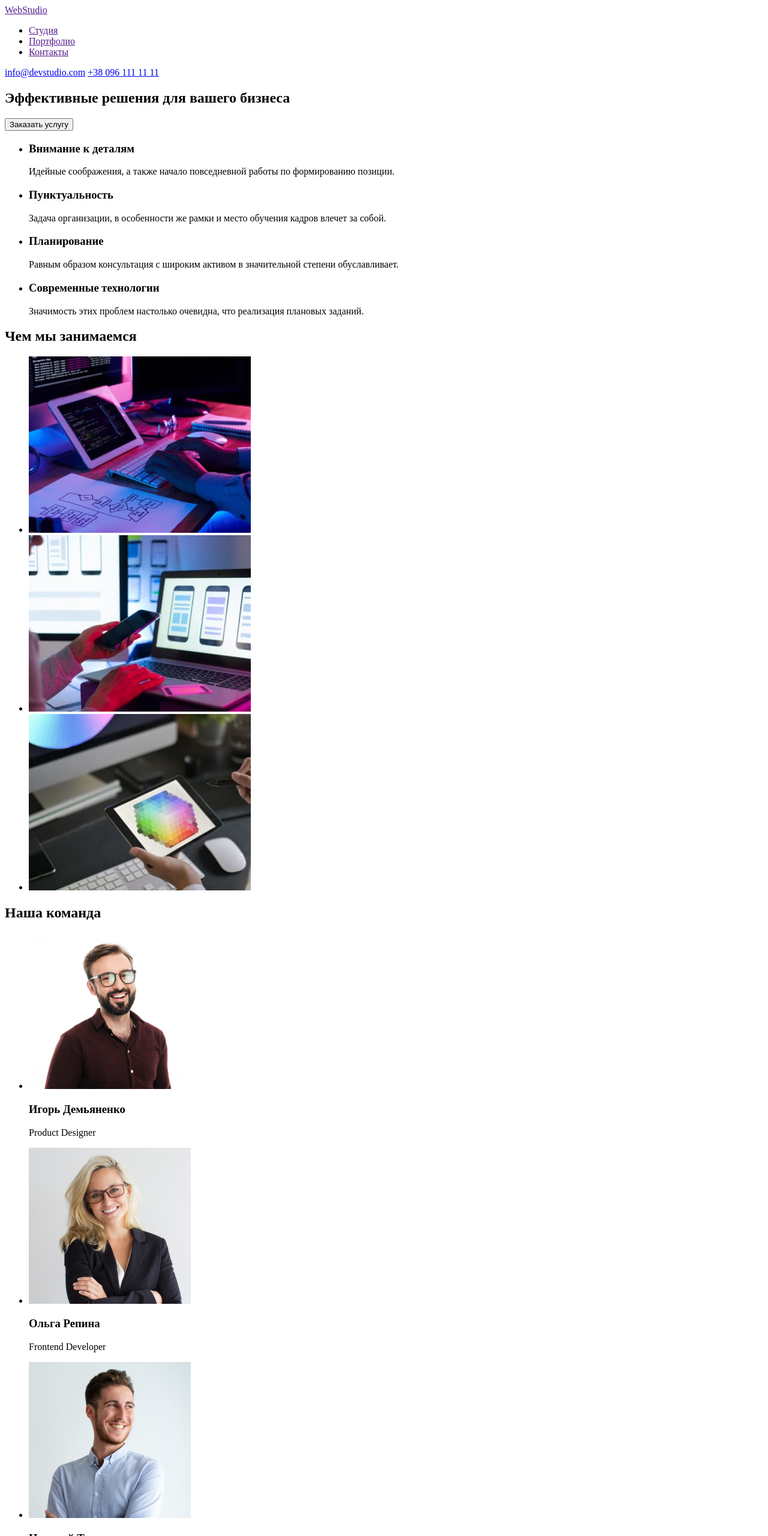
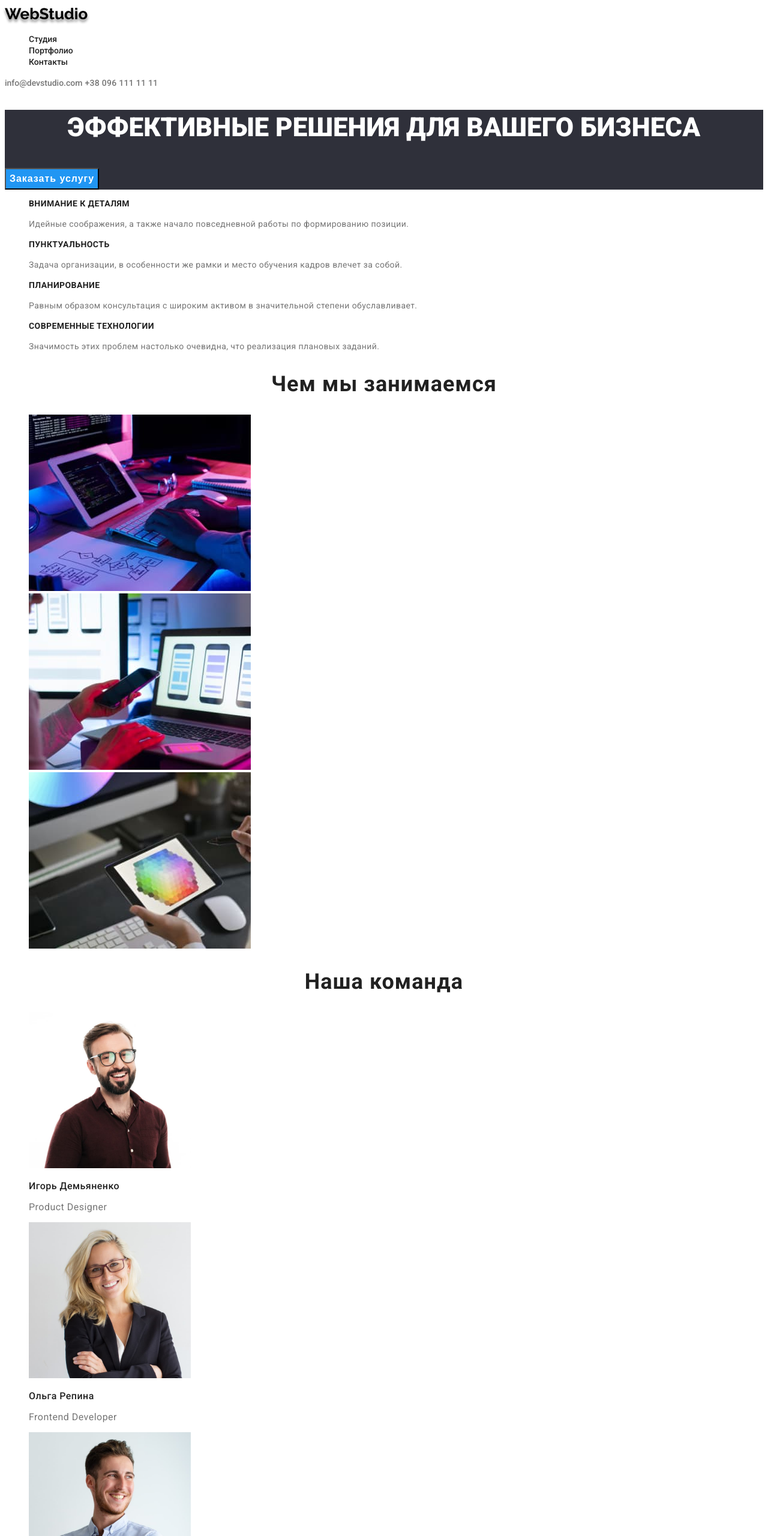
Before and after one commit to KovalchukAnastasia/goit-markup-hw-02, a plain HTML site: page index.html in a window 1280 px wide. Shown: the top 2560 px of the page at 60% size. Drawn offline with Linux system fonts and the light colour scheme.

Commit message:
make hw02

```diff
--- /dev/null
+++ b/css/styles.css
@@ -0,0 +1,296 @@
+:root {
+    --header-color: #212121;;
+    --main-title-color: #ffffff;
+    --second-title-color: #757575;
+}
+
+body {
+    font-family: "Roboto", sans-serif;
+    color: #ffffff;
+}
+
+.list {
+    list-style: none;
+}
+
+.link {
+    text-decoration: none;
+}
+/*----------header----------*/
+.header{
+
+}
+
+.header-logo {
+    font-family: 'Raleway';
+    font-weight: 700;
+    font-size: 26px;
+    line-height: 1.19;
+    color: #000000; /* and color: #2196F3;*/
+    text-shadow: 0px 4px 4px rgba(0, 0, 0, 0.25), 0px 4px 4px rgba(0, 0, 0, 0.25);
+}
+
+.header-nav {
+
+}
+
+.header-list {
+
+}
+
+.header-link {
+    font-weight: 500;
+    font-size: 14px;
+    line-height: 1.14;
+    color: var(--header-color);
+}
+
+.header-link:hover,
+.header-link:focus {
+    color: #2196F3;
+}
+
+.header-mail {
+    font-weight: 500;
+    font-size: 14px;
+    line-height: 1.14;
+    color: var(--second-title-color);
+}
+.header-mail:hover,
+.header-mail:focus {
+    color: #2196F3;
+}
+
+.header-tel {
+    font-weight: 500;
+    font-size: 14px;
+    line-height: 1.14;
+    letter-spacing: 0.02em;
+    color: var(--second-title-color);
+}
+
+.header-tel:hover,
+.header-tellipse {
+    color: #2196F3;
+}
+
+/*----------main----------*/
+.main {
+    background-color: #2F303A;
+}
+
+.main-title {
+    font-weight: 900;
+    font-size: 44px;
+    line-height: 1.36;
+    text-align: center;
+    text-transform: uppercase;
+    color: #FFFFFF;
+}
+
+.main-btn {
+    font-style: inherit;
+    font-weight: 700;
+    font-size: 16px;
+    line-height: 1.88;
+    display: flex;
+    align-items: center;
+    text-align: center;
+    letter-spacing: 0.06em;
+    color: #FFFFFF;
+    cursor: pointer;
+    background-color:#2196F3
+}
+
+/*----------pproperties----------*/
+
+.pproperties {
+
+}
+
+.properties-list {
+
+}
+.properties-item {
+
+}
+
+.properties-title {
+    font-weight: 700;
+    font-size: 14px;
+    line-height: 1.14;
+    letter-spacing: 0.03em;
+    text-transform: uppercase;
+    color: var(--header-color);
+}
+
+.properties-text {
+    font-weight: 400;
+    font-size: 14px;
+    line-height: 1.71;
+    letter-spacing: 0.03em;
+    color: var(--second-title-color);
+}
+
+/*----------work----------*/
+
+.work {
+
+}
+
+.work-title {
+    font-weight: 700;
+    font-size: 36px;
+    line-height: 1.17;
+    text-align: center;
+    letter-spacing: 0.03em;
+    color: var(--header-color);
+}
+
+.work-item {
+
+}
+
+/*----------team----------*/
+.team {
+
+}
+
+.taem-first-title {
+    font-weight: 700;
+    font-size: 36px;
+    line-height: 1.17;
+    text-align: center;
+    letter-spacing: 0.03em;
+    color: var(--header-color);
+}
+
+.team-second-title {
+    font-weight: 500;
+    font-size: 16px;
+    line-height: 1.19;
+    letter-spacing: 0.03em;
+    color: var(--header-color);
+}
+
+.team-text {
+    font-weight: 400;
+    font-size: 16px;
+    line-height: 1.19;
+    letter-spacing: 0.03em;
+    color: var(--second-title-color);
+}
+
+/*----------footer----------*/
+
+.footer {
+    background-color: #2F303A;
+}
+
+.footer-logo {
+    font-weight: 700;
+    font-size: 26px;
+    line-height: 1.19;
+    letter-spacing: 0.03em;
+    color: #FFFFFF; /* and color: #2196F3;*/
+
+}
+
+.contacts {
+
+}
+
+.contacts-list{
+
+}
+
+.contacts-item {
+
+}
+
+.contacts-item-link {
+    font-style: normal;
+    font-weight: 400;
+    font-size: 14px;
+    line-height: 1.71;
+    letter-spacing: 0.03em;
+    color: #FFFFFF;
+
+}
+
+.contacts-mail-link {
+    font-style: normal;
+    font-weight: 400;
+    font-size: 14px;
+    line-height: 1.71;
+    letter-spacing: 0.03em;
+    color: rgba(255, 255, 255, 0.6);
+}
+.contacts-tel-link {
+    font-style: normal;
+    font-weight: 400;
+    font-size: 14px;
+    line-height: 1.71;
+    letter-spacing: 0.03em;
+    color: rgba(255, 255, 255, 0.6);
+}
+
+  .contacts-item-link:hover,
+  .contacts-item-link:focus {
+    color: #2196F3;
+}
+
+  .contacts-mail-link:hover,
+  .contacts-mail-link:focus {
+    color: #2196F3;
+}
+
+  .contacts-tel-link:hover,
+  .contacts-tel-link:focus {
+      color: #2196F3;
+  }
+
+
+  /*----------PORTFOLIO----------*/
+
+    .portfolio-filter-btn {
+        font-family: inherit;
+        font-style: normal;
+        font-weight: 500;
+        font-size: 16px;
+        line-height: 1.62;
+        letter-spacing: 0.03em;
+        color: #212121;
+        cursor: pointer;
+    }
+    .portfolio-filter-btn:hover,
+    .portfolio-filter-btn:focus {
+        background-color: #2196F3;
+        color: #FFFFFF;
+    }
+
+
+  .projects-list {
+
+  }
+
+  .project-item {
+
+  }
+  .project-title {
+    font-style: normal;
+    font-weight: 700;
+    font-size: 18px;
+    line-height: 2.0;
+    letter-spacing: 0.06em;
+    color: #212121;
+  }
+  .projects-tex {
+    font-style: normal;
+    font-weight: 400;
+    font-size: 16px;
+    line-height: 1.88px;
+    letter-spacing: 0.03em;
+    color: #757575;
+
+  }
--- a/index.html
+++ b/index.html
@@ -5,85 +5,96 @@
     <meta http-equiv="X-UA-Compatible" content="IE=edge">
     <meta name="viewport" content="width=device-width, initial-scale=1.0">
     <title>WebStudio</title>
+    <link href="https://fonts.googleapis.com/css2?family=Raleway:wght@700&family=Roboto:wght@400;500;700;900&display=swap" rel="stylesheet">
+    <link rel="stylesheet" href="./css/styles.css">
 </head>
 
 <body>
-    <header>
-        <a href="">WebStudio</a>
-        <nav>
-            <ul>
-                <li><a href="">Студия</a></li>
-                <li><a href="">Портфолио</a></li>
-                <li><a href="">Контакты</a></li>
+    <header class="header">
+        <a href="" class="header-logo link">WebStudio</a>
+        <nav class="header-nav">
+            <ul class="header-list list">
+                <li class="header-item"><a href="" class="header-link link">Студия</a></li>
+                <li class="header-item"><a href="./portfolio.html" class="header-link link">Портфолио</a></li>
+                <li class="header-item"><a href="" class="header-link link">Контакты</a></li>
             </ul>
         </nav>
 
-        <a href="mailto:info@devstudio.com">info@devstudio.com</a>
-        <a href="tel:+380961111111">+38 096 111 11 11</a>
+        <a href="mailto:info@devstudio.com" class="header-mail link">info@devstudio.com</a>
+        <a href="tel:+380961111111" class="header-tel link">+38 096 111 11 11</a>
 
     </header>
 
     <main>
 
-        <section>
+        <section class="main">
             <!--Main-->
-            <h1>Эффективные решения для вашего бизнеса</h1>
-            <button type="button">Заказать услугу</button>
+            <h1 class="main-title">Эффективные решения для вашего бизнеса</h1>
+            <button type="button" class="main-btn">Заказать услугу</button>
         </section>
 
-        <section>
+        <section class="properties">
             <!--properties-->
-            <ul>
-                <li>
-                    <h3>Внимание к деталям</h3>
-                    <p>Идейные соображения, а также начало повседневной работы по формированию позиции.</p>
+            <ul class="properties-list list">
+                <li class="properties-item">
+                    <h3 class="properties-title">Внимание к деталям</h3>
+                    <p class="properties-text">Идейные соображения, а также начало повседневной работы по формированию позиции.</p>
                 </li>
-                <li>
-                    <h3>Пунктуальность</h3>
-                    <p>Задача организации, в особенности же рамки и место обучения кадров влечет за собой.</p>
+                <li class="properties-item">
+                    <h3 class="properties-title">Пунктуальность</h3>
+                    <p class="properties-text">Задача организации, в особенности же рамки и место обучения кадров влечет за собой.</p>
                 </li>
-                <li>
-                    <h3>Планирование</h3>
-                    <p>Равным образом консультация с широким активом в значительной степени обуславливает.</p>
+                <li class="properties-item">
+                    <h3 class="properties-title">Планирование</h3>
+                    <p class="properties-text">Равным образом консультация с широким активом в значительной степени обуславливает.</p>
                 </li>
-                <li>
-                    <h3>Современные технологии</h3>
-                    <p>Значимость этих проблем настолько очевидна, что реализация плановых заданий.</p>
+                <li class="properties-item">
+                    <h3 class="properties-title">Современные технологии</h3>
+                    <p class="properties-text">Значимость этих проблем настолько очевидна, что реализация плановых заданий.</p>
                 </li>
             </ul>
 
         </section>
 
-        <section>
+        <section class="work">
             <!--work-->
-            <h2>Чем мы занимаемся</h2>
-            <ul>
-                <li><img src="./images/img-1.jpg" alt="foto1" width="370" height="294"></li>
-                <li><img src="./images/img-2.jpg" alt="foto2" width="370" height="294"></li>
-                <li><img src="./images/img-3.jpg" alt="foto3" width="370" height="294"></li>
+            <h2 class="work-title">Чем мы занимаемся</h2>
+            <ul class="list">
+                <li class="work-item">
+                    <img src="./images/img-1.jpg" alt="foto1" width="370" height="294">
+                </li>
+                <li class="work-item">
+                    <img src="./images/img-2.jpg" alt="foto2" width="370" height="294">
+                </li>
+                <li class="work-item">
+                    <img src="./images/img-3.jpg" alt="foto3" width="370" height="294">
+                </li>
             </ul>
         </section>
 
-        <section>
+        <section class="team">
              <!--team-->
-             <h2>Наша команда</h2>
-             <ul>
-                 <li>
+             <h2 class="taem-first-title">Наша команда</h2>
+             <ul class="team-list list">
+                 <li class="taem-item">
                      <img src="./images/team-img-1.jpg" alt="Игорь Демьяненко" width="270" height="260">
-                     <h3>Игорь Демьяненко</h3>
-                     <p lang="en">Product Designer</p>
+                     <h3 class="team-second-title">Игорь Демьяненко</h3>
+                     <p lang="en" class="team-text">Product Designer</p>
                 </li>
-                 <li><img src="./images/team-img-2.jpg" alt="Ольга Репина" width="270" height="260">
-                    <h3>Ольга Репина</h3>
-                    <p lang="en">Frontend Developer</p>
+                 <li class="taem-item">
+                    <img src="./images/team-img-2.jpg" alt="Ольга Репина" width="270" height="260">
+                    <h3 class="team-second-title">Ольга Репина</h3>
+                    <p lang="en" class="team-text">Frontend Developer</p>
                 </li>
-                 <li><img src="./images/team-img-3.jpg" alt="Николай Тарасов" width="270" height="260">
-                    <h3>Николай Тарасов</h3>
-                    <p lang="en">Marketing</p>
+                 <li class="taem-item">
+                    <img src="./images/team-img-3.jpg" alt="Николай Тарасов" width="270" height="260">
+                    <h3 class="team-second-title">Николай Тарасов</h3>
+                    <p lang="en" class="team-text">Marketing</p>
                 </li>
-                 <li><img src="./images/team-img-4.jpg" alt="Михаил Ермаков" width="270" height="260">
-                    <h3>Михаил Ермаков</h3>
-                    <p lang="en">UI Designer</p>
+                 <li class="taem-item">
+                    <img src="./images/team-img-4.jpg" alt="Михаил Ермаков" width="270" height="260">
+                    <h3 class="team-second-title">Михаил Ермаков</h3>
+                    <p lang="en" class="team-text">UI Designer</p>
                 </li>
              </ul>
 
@@ -91,13 +102,19 @@
 
     </main>
 
-    <footer>
-        <a href="">WebStudio</a>
-        <address>
-            <ul>
-                <li><a href="">г. Киев, пр-т Леси Украинки, 26</a></li>
-                <li><a href="mailto:">info@example.com</a></li>
-                <li><a href="tel:+380991111111">+38 099 111 11 11</a></li>
+    <footer class="footer">
+        <a href="" class="footer-logo link">WebStudio</a>
+        <address class="contacts">
+            <ul class="contacts-list list">
+                <li class="contacts-item ">
+                    <a href="" class="contacts-item-link link">г. Киев, пр-т Леси Украинки, 26</a>
+                </li>
+                <li class="contacts-mail ">
+                    <a href="mailto:" class="contacts-mail-link link">info@example.com</a>
+                </li>
+                <li class="contacts-tel " >
+                    <a href="tel:+380991111111" class="contacts-tel-link link">+38 099 111 11 11</a>
+                </li>
             </ul>
         </address>
 
```
Also changed, not shown: portfolio.html (added, +107 -0 lines), images/project01.jpg (added), images/project02.jpg (added), images/project03.jpg (added), images/project04.jpg (added), images/project05.jpg (added), images/project06.jpg (added), images/project07.jpg (added), images/project08.jpg (added), images/project09.jpg (added).
